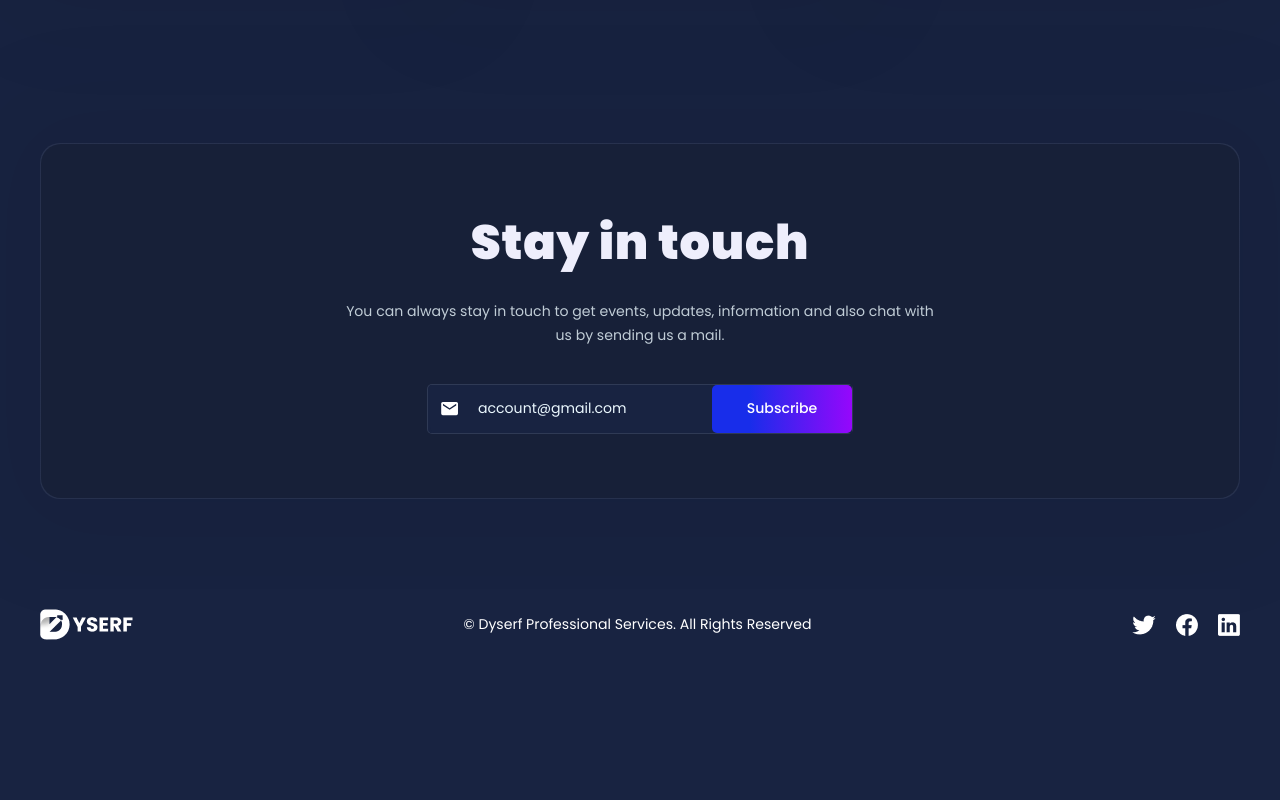
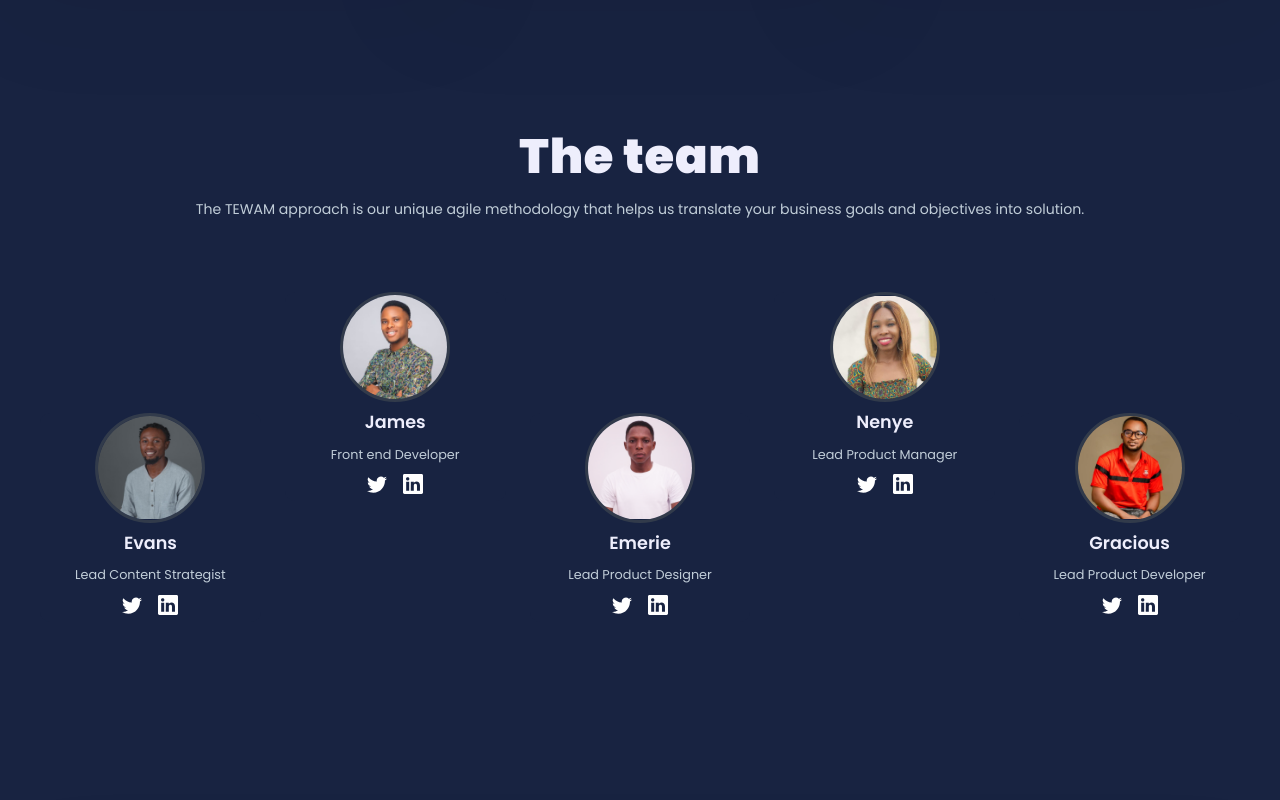
Before and after one commit to DGreegman/dyserf, a Next.js app: page /about in a window 1280 px wide. Shown: the part 1720-2520 px from the top of the page. Before the commit the page ends 2380 px from the top, so only its background shows below. Built offline with nearby package versions, Linux system fonts and the light colour scheme.

Commit message:
Added team to about

```diff
--- a/pages/about.tsx
+++ b/pages/about.tsx
@@ -1,4 +1,4 @@
-import { AboutHero, CoreValues, Visions } from '../components';
+import { AboutHero, CoreValues, TeamCard, Visions } from '../components';
 
 const About = () => {
   return (
@@ -6,6 +6,7 @@ const About = () => {
       <AboutHero />
       <Visions />
       <CoreValues />
+      <TeamCard />
     </>
   );
 };
```
